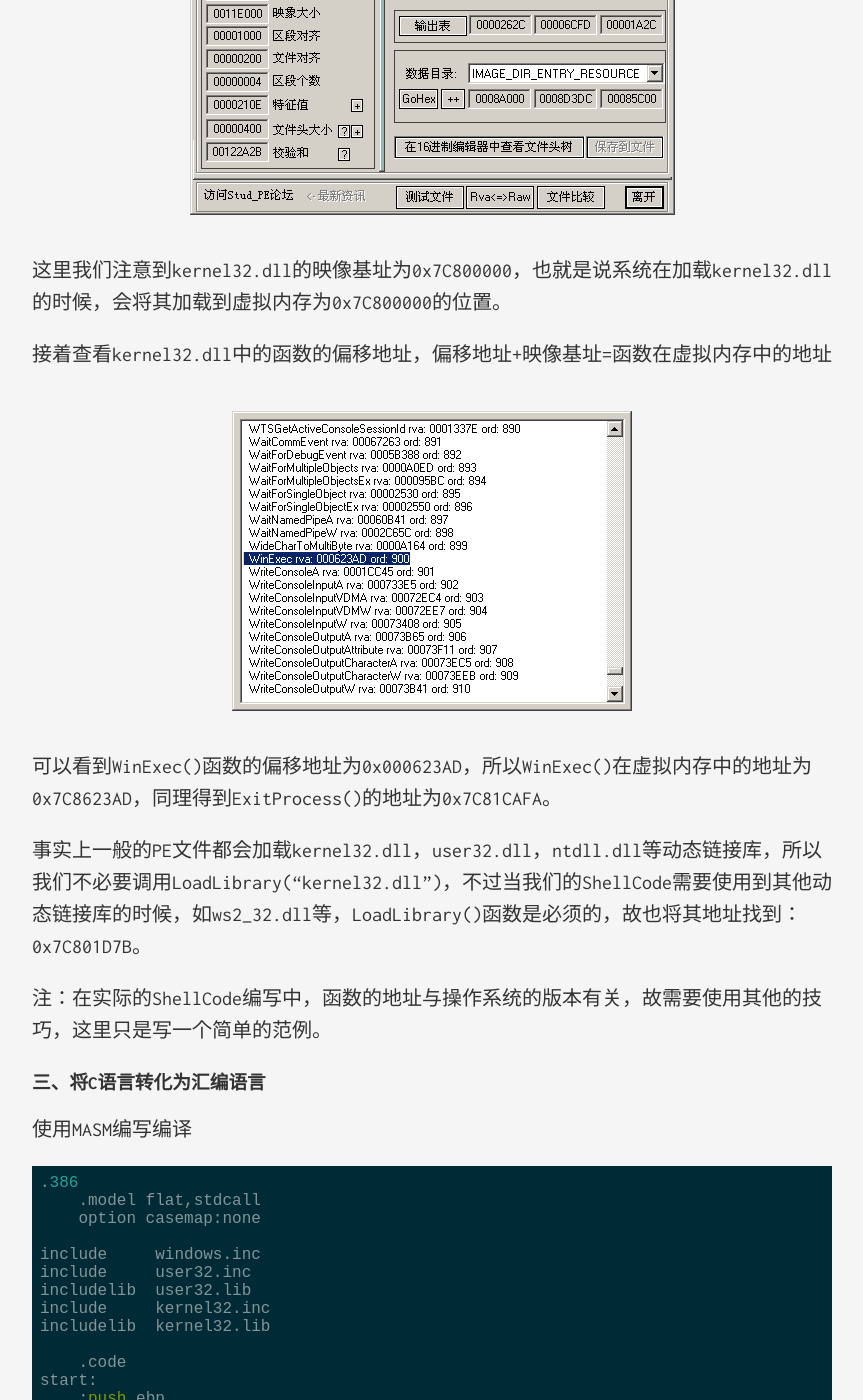
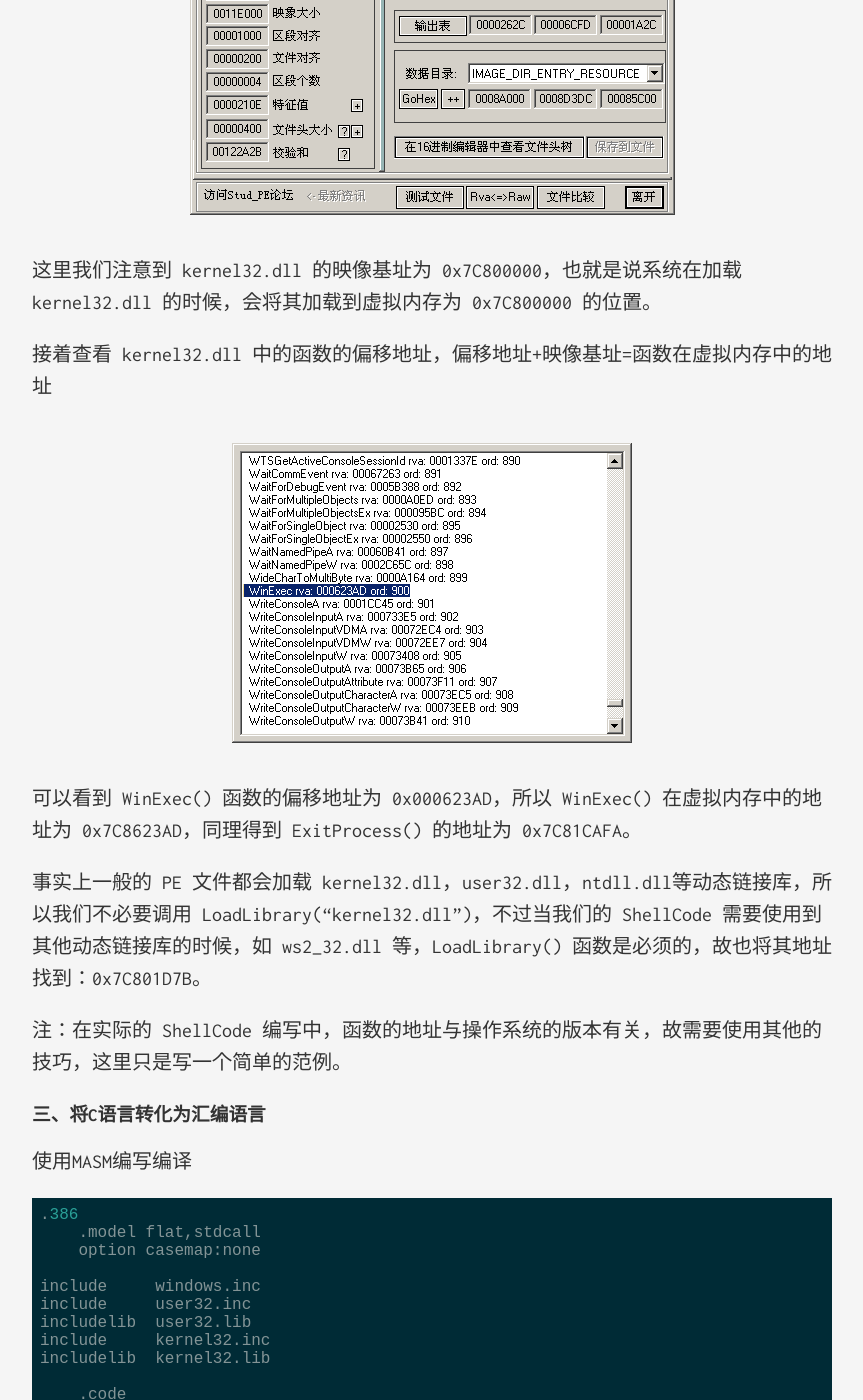
Before and after one commit to vainPointer/vainPointer.github.io, a Jekyll site: the page built from _posts/2015-04-15-launch-calc-through-shellcode.markdown, in a window 1280 px wide and 1400 px high, scrolled down 1436 px. Shown: the whole window, without its empty margins (208-1071 px from the left). Built offline with Jekyll 4.4.1, drawn with Linux system fonts in a browser that asks for light colours; some of the changed text lies outside the part shown.

````diff
--- a/_posts/2015-04-15-launch-calc-through-shellcode.markdown
+++ b/_posts/2015-04-15-launch-calc-through-shellcode.markdown
@@ -6,15 +6,15 @@ date:   2015-04-15 15:25:23 +0800
 categories: [geek]
 ---
 
-简单地讲，ShellCode就是一段01二进制的机器码，试图利用软件中的漏洞完成自己想做的事情。ShellCode的编写需要考虑和顾及的东西很多，这里先写一个适合新手的范例。
+简单地讲，ShellCode 就是一段 01 二进制的机器码，试图利用软件中的漏洞完成自己想做的事情。ShellCode 的编写需要考虑和顾及的东西很多，这里先写一个适合新手的范例。
 
 * 需要的预备知识：
 
 	1. 汇编语言（尤其要清楚了解函数是如何调用的）
 
-	2. PE文件格式（可参考《Windows PE 权威指南》一书）
+	2. PE 文件格式（可参考《Windows PE 权威指南》一书）
 
-	3. 一点点WinAPI函数
+	3. 一点点 WinAPI 函数
 
 * 使用的工具软件：
 
@@ -32,21 +32,21 @@ ExitProcess(0);
 ```
 
 ### 二、找到这些函数函数的虚拟内存地址
-WinExec()和ExitProcess()都是kernel32.dll中的函数，使用Stud_PE查看kernel32.dll的相关信息
+WinExec() 和 ExitProcess() 都是 kernel32.dll 中的函数，使用 Stud_PE 查看 kernel32.dll 的相关信息
 
 ![](/images/shellcode00.png)
 
-这里我们注意到kernel32.dll的映像基址为0x7C800000，也就是说系统在加载kernel32.dll的时候，会将其加载到虚拟内存为0x7C800000的位置。
+这里我们注意到 kernel32.dll 的映像基址为 0x7C800000，也就是说系统在加载 kernel32.dll 的时候，会将其加载到虚拟内存为 0x7C800000 的位置。
 
-接着查看kernel32.dll中的函数的偏移地址，偏移地址+映像基址=函数在虚拟内存中的地址
+接着查看 kernel32.dll 中的函数的偏移地址，偏移地址+映像基址=函数在虚拟内存中的地址
 
 ![](/images/shellcode01.png)
 
-可以看到WinExec()函数的偏移地址为0x000623AD，所以WinExec()在虚拟内存中的地址为0x7C8623AD，同理得到ExitProcess()的地址为0x7C81CAFA。
+可以看到 WinExec() 函数的偏移地址为 0x000623AD，所以 WinExec() 在虚拟内存中的地址为 0x7C8623AD，同理得到 ExitProcess() 的地址为 0x7C81CAFA。
 
-事实上一般的PE文件都会加载kernel32.dll，user32.dll，ntdll.dll等动态链接库，所以我们不必要调用LoadLibrary("kernel32.dll")，不过当我们的ShellCode需要使用到其他动态链接库的时候，如ws2_32.dll等，LoadLibrary()函数是必须的，故也将其地址找到：0x7C801D7B。
+事实上一般的 PE 文件都会加载 kernel32.dll，user32.dll，ntdll.dll等动态链接库，所以我们不必要调用 LoadLibrary("kernel32.dll")，不过当我们的 ShellCode 需要使用到其他动态链接库的时候，如 ws2_32.dll 等，LoadLibrary() 函数是必须的，故也将其地址找到：0x7C801D7B。
 
-注：在实际的ShellCode编写中，函数的地址与操作系统的版本有关，故需要使用其他的技巧，这里只是写一个简单的范例。
+注：在实际的 ShellCode 编写中，函数的地址与操作系统的版本有关，故需要使用其他的技巧，这里只是写一个简单的范例。
 
 ### 三、将C语言转化为汇编语言
 
@@ -106,13 +106,13 @@ start:
 end start
 ```
 
-注意到把LoadLibrary()函数注释掉了，这不影响这一段代码的执行
+注意到把 LoadLibrary() 函数注释掉了，这不影响这一段代码的执行
 
-### 四、完成ShellCode
+### 四、完成 ShellCode
 
-编译完成后可以使用OllyDbg调试。
+编译完成后可以使用 OllyDbg 调试。
 
-使用十六进制编辑器打开EXE文件，找到代码段
+使用十六进制编辑器打开 EXE 文件，找到代码段
 
 ![](/images/shellcode02.png)
 
````
